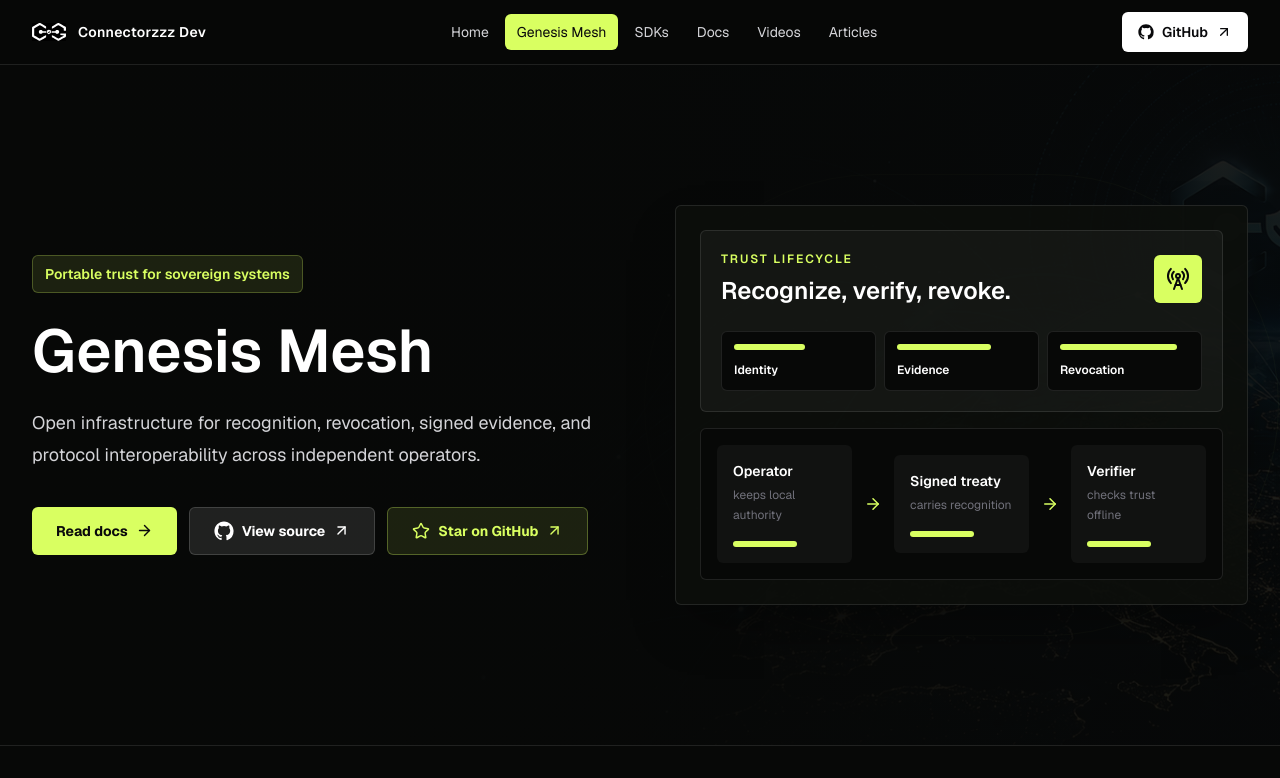
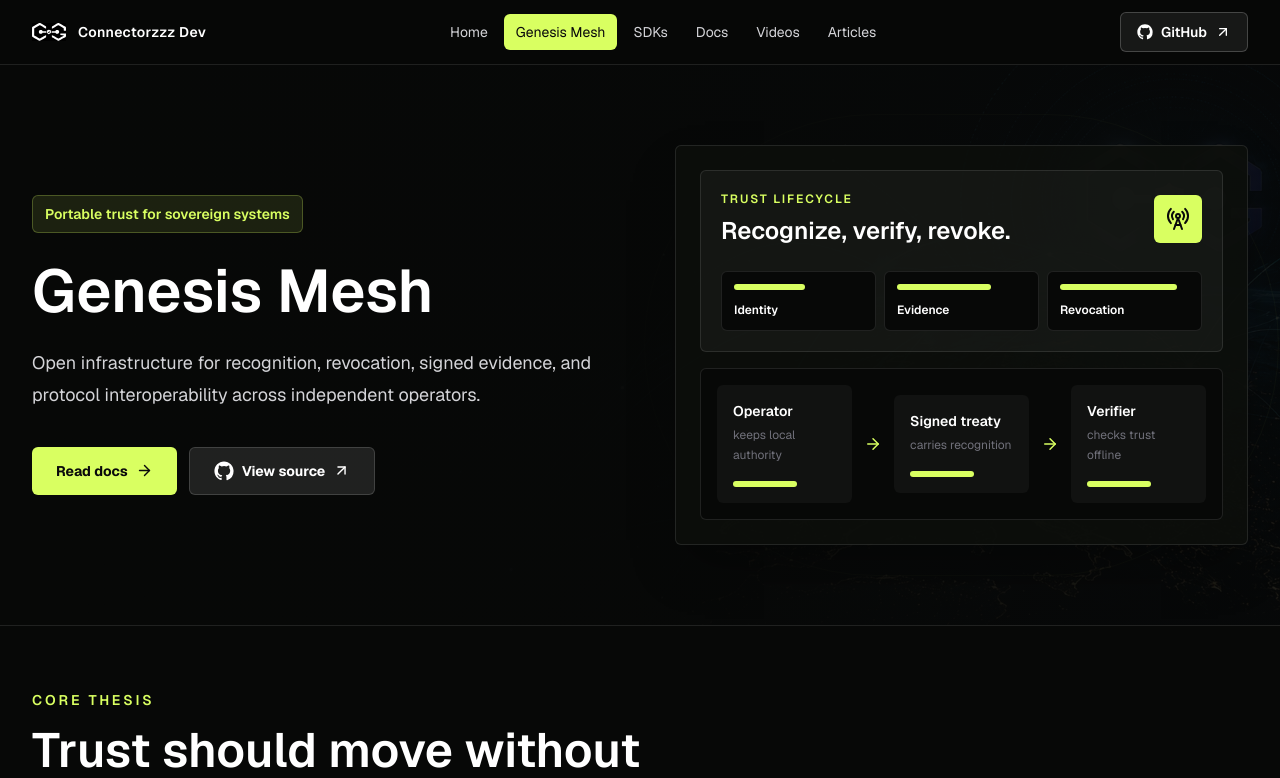
Before and after one commit to GenesisMeshLabs/connectorzzz-dev, a Next.js app: page /genesismesh in a window 1280 px wide. Shown: the top 778 px of the page. Built offline with nearby package versions, Linux system fonts and the light colour scheme.

Commit message:
Refactor styling and layout for various components across articles, docs, and SDKs pages

```diff
--- a/src/app/genesismesh/articles/page.tsx
+++ b/src/app/genesismesh/articles/page.tsx
@@ -45,7 +45,7 @@ export default async function ArticlesPage() {
             >
               <div className="absolute inset-x-0 top-0 h-1 bg-[#d9ff61]/80" />
               <div className="pointer-events-none absolute -right-12 -top-12 h-36 w-36 rounded-full border border-[#d9ff61]/12 bg-white/[0.035] transition group-hover:bg-[#d9ff61]/8" />
-              <div className="absolute right-3 top-5 flex h-11 w-11 items-center justify-center rounded-md border border-[#d9ff61]/25 bg-[#d9ff61]/15 text-[#d9ff61] shadow-lg shadow-black/25 backdrop-blur-sm transition group-hover:bg-[#d9ff61]/25">
+              <div className="absolute right-3 top-5 flex h-11 w-11 items-center justify-center rounded-md border border-[#d9ff61]/40 bg-[#d9ff61]/20 text-[#d9ff61] shadow-lg shadow-black/25 backdrop-blur-sm transition group-hover:bg-[#d9ff61]/35">
                 <BrandIcon name="patreon" className="h-5 w-5" />
               </div>
               <div className="relative flex w-full flex-col">
--- a/src/app/genesismesh/docs/page.tsx
+++ b/src/app/genesismesh/docs/page.tsx
@@ -56,7 +56,7 @@ export default function DocsPage() {
               >
                 <div className="absolute inset-x-0 top-0 h-1 bg-[#d9ff61]/80" />
                 <div className="flex items-center justify-between">
-                  <div className="flex h-12 w-12 items-center justify-center rounded-md border border-[#d9ff61]/25 bg-[#d9ff61]/15 text-[#d9ff61] transition group-hover:bg-[#d9ff61] group-hover:text-zinc-950">
+                  <div className="flex h-12 w-12 items-center justify-center rounded-md border border-white/15 bg-white/10 text-white transition group-hover:bg-white group-hover:text-zinc-950">
                     <card.icon size={24} aria-hidden="true" />
                   </div>
                   <ArrowUpRight className="text-[#d9ff61] transition group-hover:translate-x-0.5 group-hover:-translate-y-0.5" size={18} />
--- a/src/app/genesismesh/page.tsx
+++ b/src/app/genesismesh/page.tsx
@@ -1,7 +1,7 @@
 import type { Metadata } from "next";
 import Image from "next/image";
 import Link from "next/link";
-import { ArrowRight, Star } from "lucide-react";
+import { ArrowRight } from "lucide-react";
 import { BrandIcon } from "@/components/brand-icons";
 import { PageShell } from "@/components/site-shell";
 import { ButtonLink, SectionIntro } from "@/components/ui";
@@ -48,7 +48,7 @@ export default function GenesisMeshPage() {
           sizes="100vw"
         />
         <div className="absolute inset-0 bg-[linear-gradient(90deg,#070807_0%,rgba(7,8,7,.94)_48%,rgba(7,8,7,.62)_100%)]" />
-        <div className="site-container relative grid items-center gap-10 py-16 lg:min-h-[680px] lg:grid-cols-[1fr_.95fr]">
+        <div className="site-container relative grid items-center gap-10 py-16 lg:min-h-[560px] lg:grid-cols-[1fr_.95fr]">
           <div className="max-w-3xl">
             <p className="inline-flex rounded-md border border-[#d9ff61]/25 bg-[#d9ff61]/10 px-3 py-2 text-sm font-semibold text-[#d9ff61]">
               {genesisMeshIntro.eyebrow}
@@ -70,14 +70,6 @@ export default function GenesisMeshPage() {
                 icon={<BrandIcon name="github" className="h-5 w-5" />}
               >
                 View source
-              </ButtonLink>
-              <ButtonLink
-                href={siteLinks.githubCoreStargazers}
-                external
-                variant="accent"
-                icon={<Star size={18} aria-hidden="true" />}
-              >
-                Star on GitHub
               </ButtonLink>
             </div>
           </div>
--- a/src/app/genesismesh/sdks/page.tsx
+++ b/src/app/genesismesh/sdks/page.tsx
@@ -1,5 +1,5 @@
 import type { Metadata } from "next";
-import { ArrowUpRight, Code2, Star } from "lucide-react";
+import { ArrowUpRight, Code2 } from "lucide-react";
 import { BrandIcon } from "@/components/brand-icons";
 import { PageShell } from "@/components/site-shell";
 import { SectionIntro } from "@/components/ui";
@@ -21,7 +21,6 @@ export default function SdksPage() {
       <section className="page-section">
         <div className="flex flex-col justify-between gap-6 md:flex-row md:items-end">
           <SectionIntro {...pageIntros.sdk} />
-          <div className="flex flex-col gap-3 sm:flex-row md:flex-col lg:flex-row">
           <a
             href={siteLinks.githubOrg}
             target="_blank"
@@ -32,16 +31,6 @@ export default function SdksPage() {
             Open repositories
             <ArrowUpRight size={17} aria-hidden="true" />
           </a>
-            <a
-              href={siteLinks.githubCoreStargazers}
-              target="_blank"
-              rel="noreferrer"
-              className="inline-flex h-12 items-center justify-center gap-2 rounded-md border border-white/15 bg-white/10 px-5 text-sm font-bold text-white transition hover:border-[#d9ff61]/60 hover:bg-white/15"
-            >
-              <Star size={17} aria-hidden="true" />
-              Star on GitHub
-            </a>
-          </div>
         </div>
 
         <div className="mt-12 grid gap-5 md:grid-cols-3">
--- a/src/components/site-shell.tsx
+++ b/src/components/site-shell.tsx
@@ -23,7 +23,7 @@ export function SiteHeader() {
         <div className="flex items-center gap-2">
           <a
             href={siteLinks.githubOrg}
-            className="hidden h-10 items-center gap-2 rounded-md bg-white px-4 text-sm font-semibold text-zinc-950 transition hover:bg-[#d9ff61] md:inline-flex"
+            className="hidden h-10 items-center gap-2 rounded-md border border-white/20 bg-white/[0.07] px-4 text-sm font-semibold text-white transition hover:border-white/40 hover:bg-white/15 md:inline-flex"
             target="_blank"
             rel="noreferrer"
           >
--- a/src/content/pages.ts
+++ b/src/content/pages.ts
@@ -36,8 +36,8 @@ export const homeHubContent = {
   ],
   trustLabels: [
     { label: "Sovereign identity", className: "right-12 top-10" },
-    { label: "Revocation with proof", className: "bottom-24 right-8" },
-    { label: "Cross-boundary trust", className: "bottom-10 left-1/2 -translate-x-1/2" },
+    { label: "Revocation with proof", className: "right-3 bottom-10" },
+    { label: "Portable trust", className: "bottom-10 left-1/2 -translate-x-1/2" },
   ],
   trustStateLabel: "Trust state",
   sectionIntro: {
```
Lines whose indentation alone changed are shown as unchanged.
